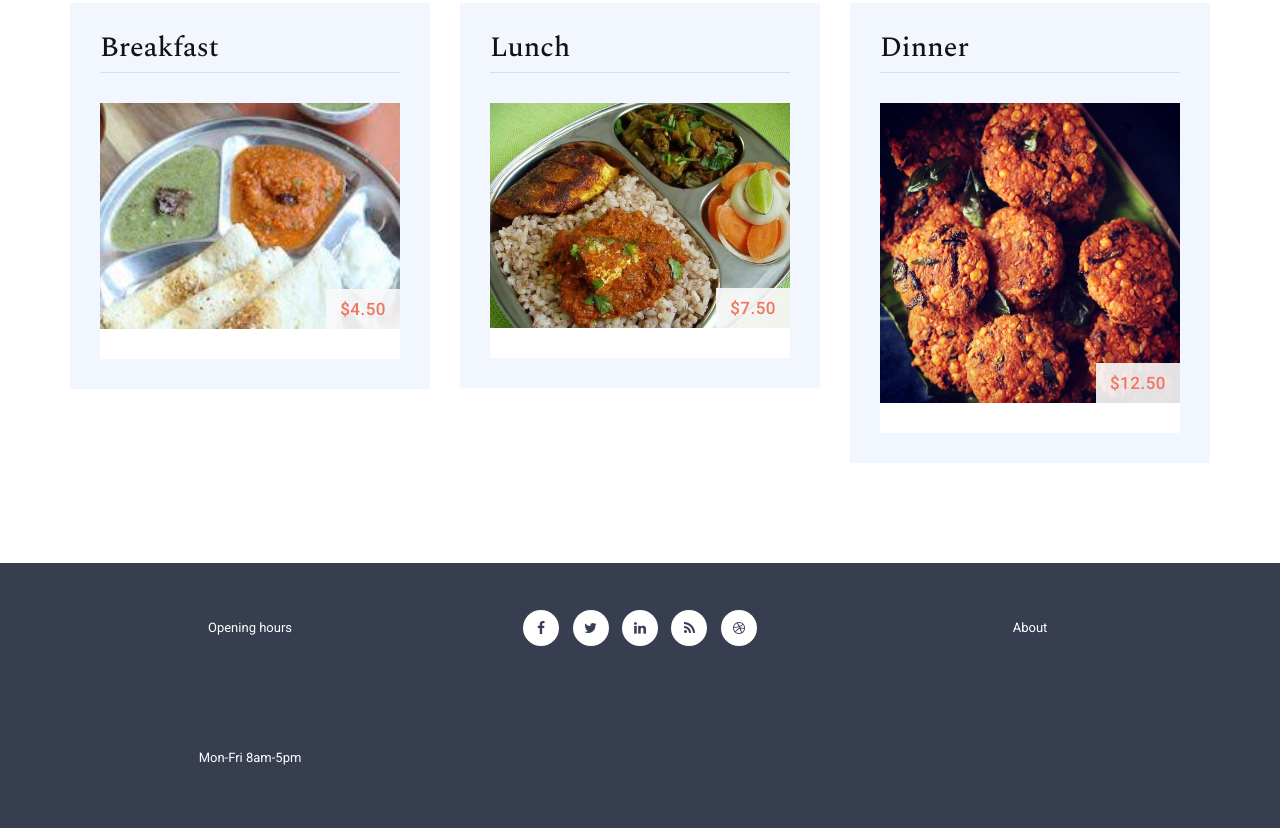
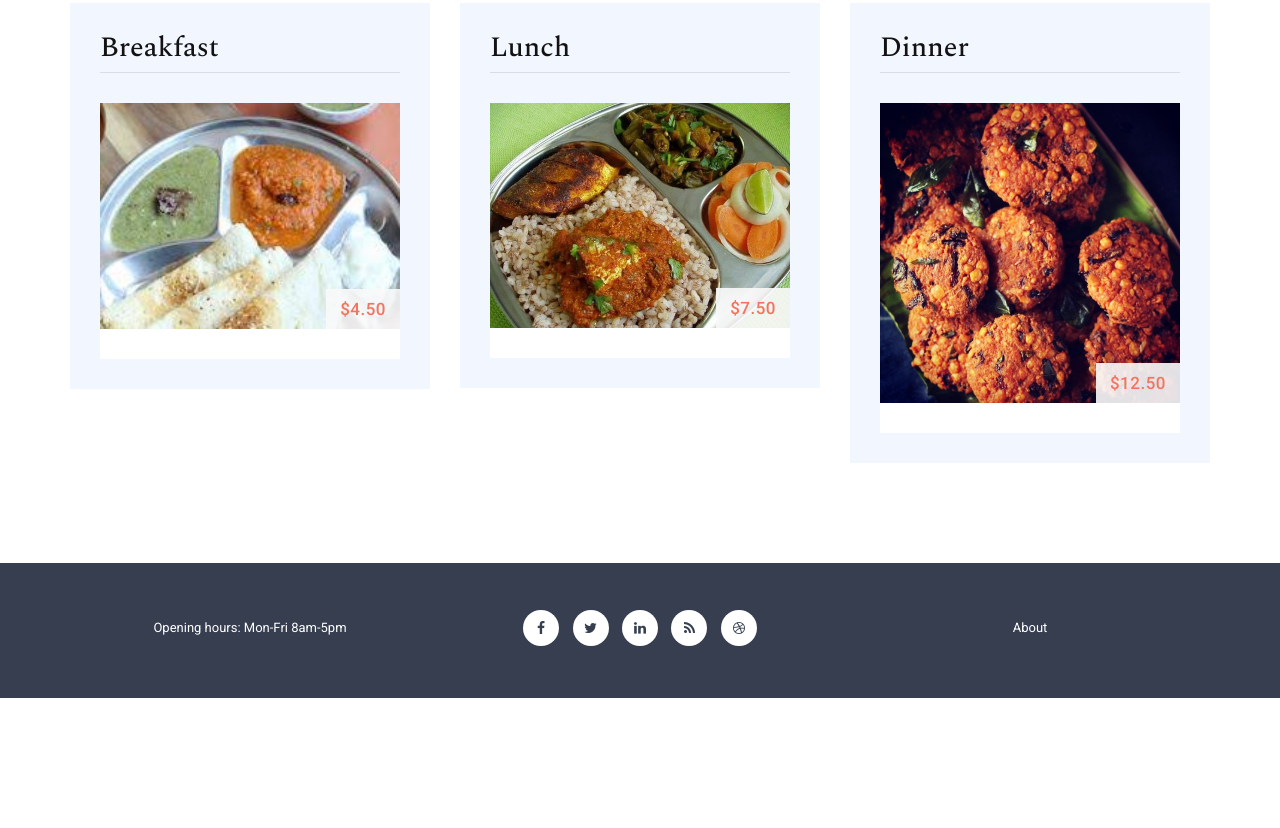
Before and after one commit to athulsanthoshkdy/canteen-management-system, a plain HTML site: page index.html in a window 1280 px wide. Shown: the part 1205-2033 px from the top of the page. After the commit the page ends 1903 px from the top, so only its background shows below. Drawn offline with nearby package versions, Linux system fonts and the light colour scheme.

Commit message:
Update index.html

```diff
--- a/index.html
+++ b/index.html
@@ -152,8 +152,7 @@ Codeuniq
         <div class="container">
             <div class="row">
                 <div class="col-md-4">
-                    <p>Opening hours</p>
-                    <p>Mon-Fri 8am-5pm</p>
+                    <p>Opening hours: Mon-Fri 8am-5pm</p>
                 </div>
                 <div class="col-md-4">
                  <ul class="social-icons">
```
